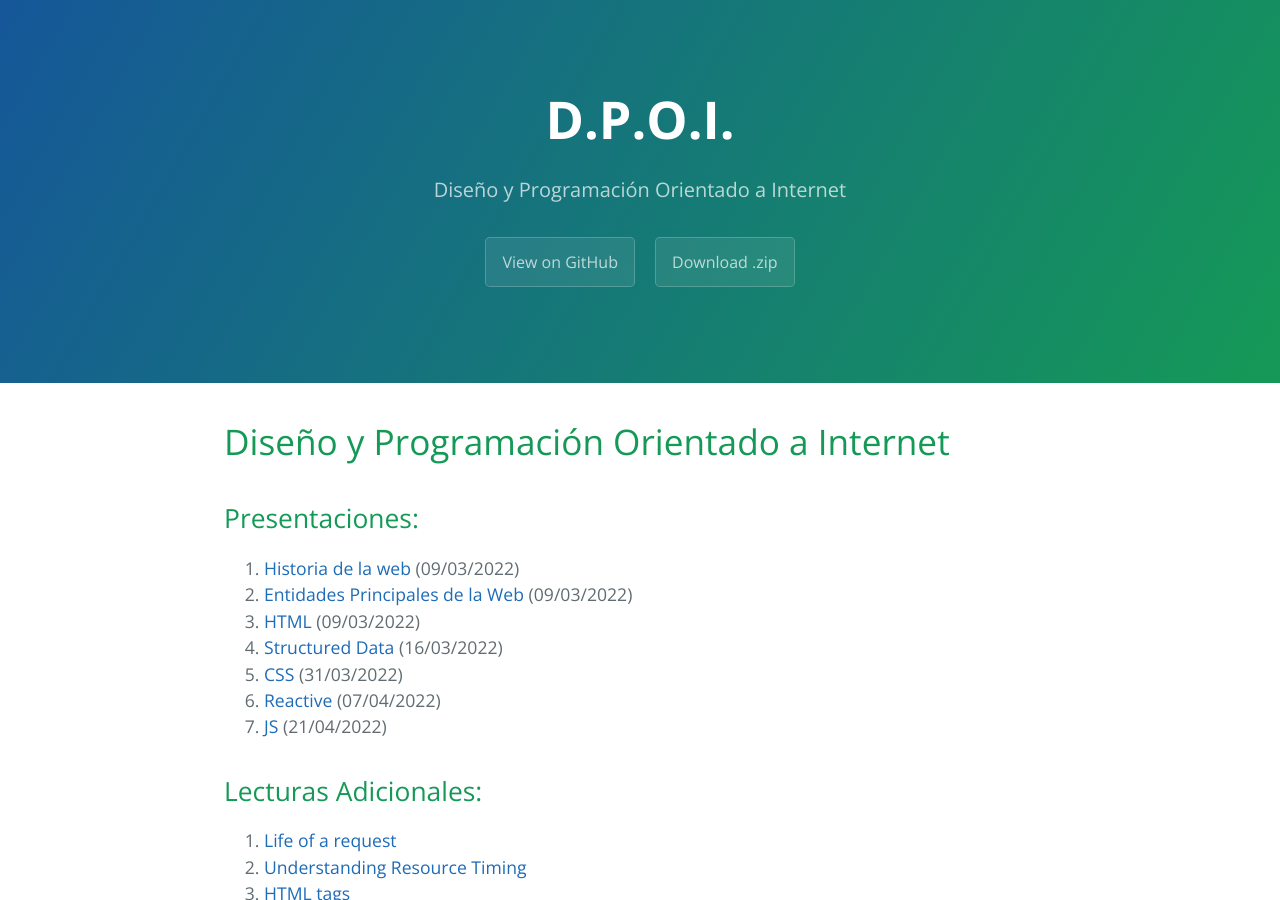
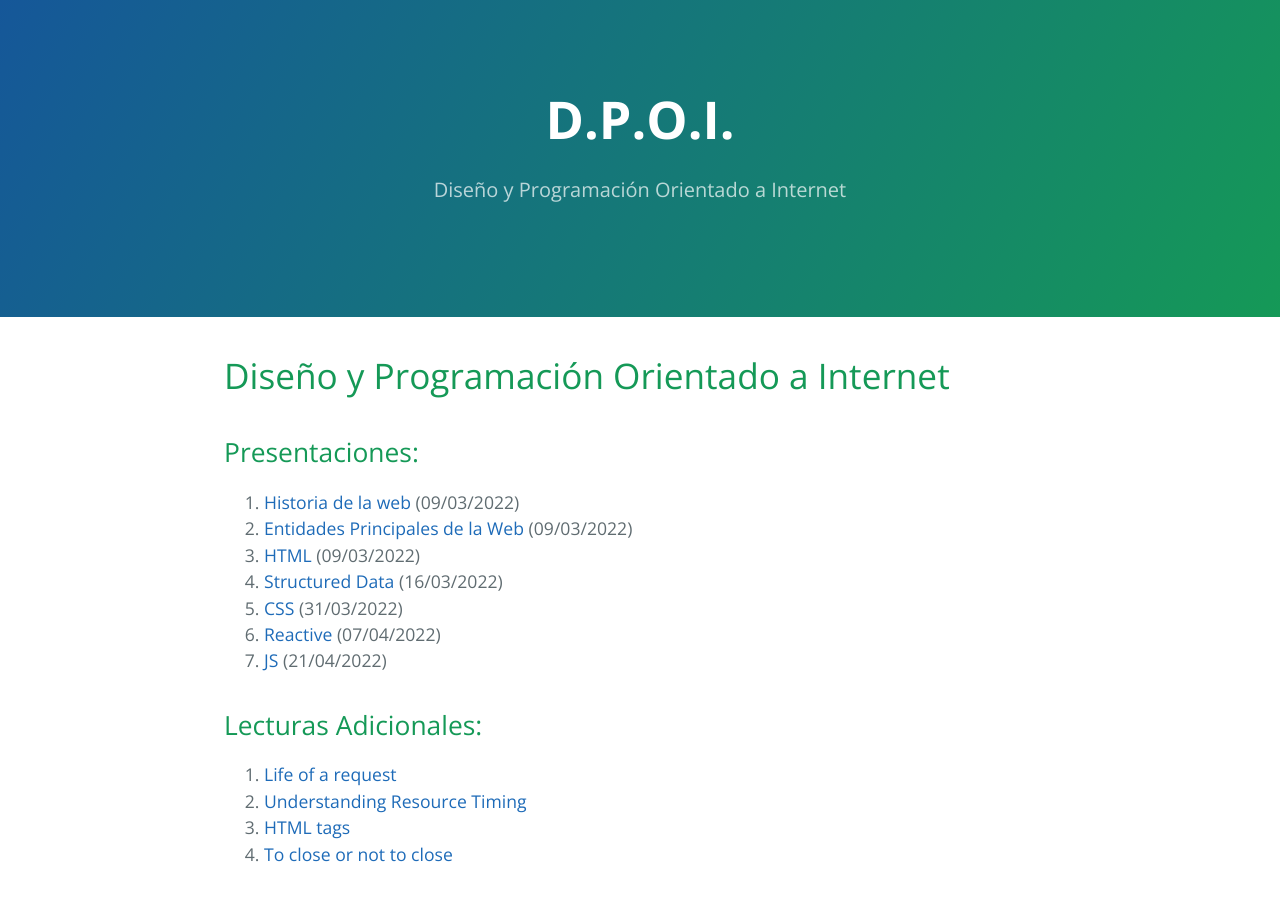
Before and after one commit to FacultadDeIngenieria/dpoi, a Jekyll site: the page built from README.md, in a window 1280 px wide and 900 px high. Built offline with Jekyll 4.4.1, drawn with Linux system fonts in a browser that asks for light colours; our own code applies the rules of GitHub Pages for plain Markdown files.

```diff
--- a/_includes/page-header.html
+++ b/_includes/page-header.html
@@ -1,6 +1,4 @@
 <section class="page-header">
   <h1 class="project-name">{{ site.title }}</h1>
   <h2 class="project-tagline">{{ site.tagline }}</h2>
-  <a href="{{ site.github }}" class="btn">View on GitHub</a>
-  <a href="{{ site.zip }}" class="btn">Download .zip</a>
 </section>
```
